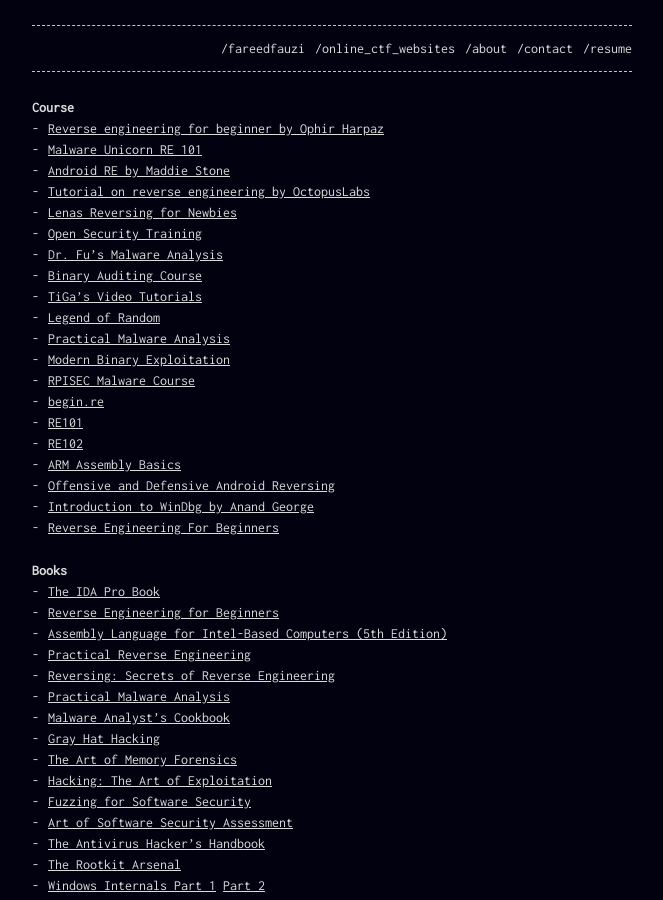
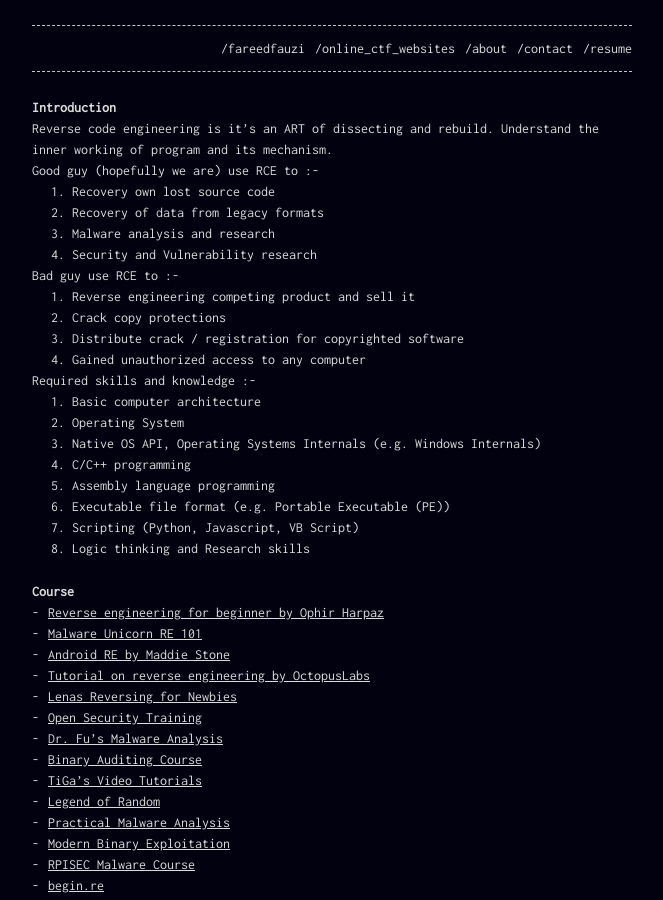
Before and after one commit to spiritedwolf/fareedfauzi.github.io, a Jekyll site: the page built from _posts/2019-12-20-RE-resources.md, in a window 1280 px wide and 900 px high. Shown: the whole window, without its empty margins (308-971 px from the left). Built offline with Jekyll 4.4.1, drawn with Linux system fonts in a browser that asks for light colours.

Commit message:
Update 2019-12-20-RE-resources.md

```diff
--- a/_posts/2019-12-20-RE-resources.md
+++ b/_posts/2019-12-20-RE-resources.md
@@ -3,6 +3,34 @@ title: "Reverse engineering learning resources"
 date: "2019-12-20"
 layout: post
 ---
+## Introduction
+
+Reverse code engineering is it’s an ART of dissecting and rebuild. Understand the inner working of program and its mechanism.
+
+Good guy (hopefully we are) use RCE to :-
+1. Recovery own lost source code
+2. Recovery of data from legacy formats
+3. Malware analysis and research
+4. Security and Vulnerability research
+
+Bad guy use RCE to :-
+1. Reverse engineering competing product and sell it
+2. Crack copy protections
+3. Distribute crack / registration for copyrighted software
+4. Gained unauthorized access to any computer
+
+Required skills and knowledge :-
+
+ 1. Basic computer architecture
+ 2. Operating System
+ 3. Native OS API, Operating Systems Internals (e.g. Windows Internals)
+ 4. C/C++ programming
+ 5. Assembly language programming
+ 6. Executable file format (e.g. Portable Executable (PE))
+ 7. Scripting (Python, Javascript, VB Script)
+ 8. Logic thinking and Research skills
+
+
 
 ## Course
 
```
